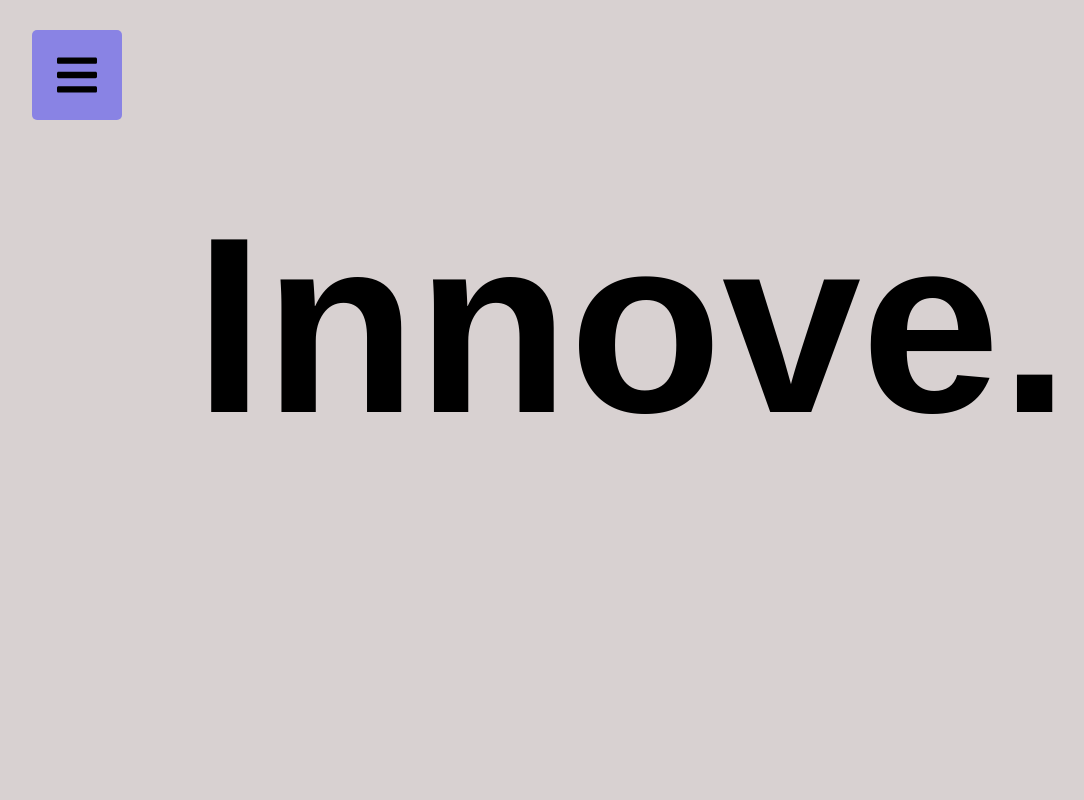
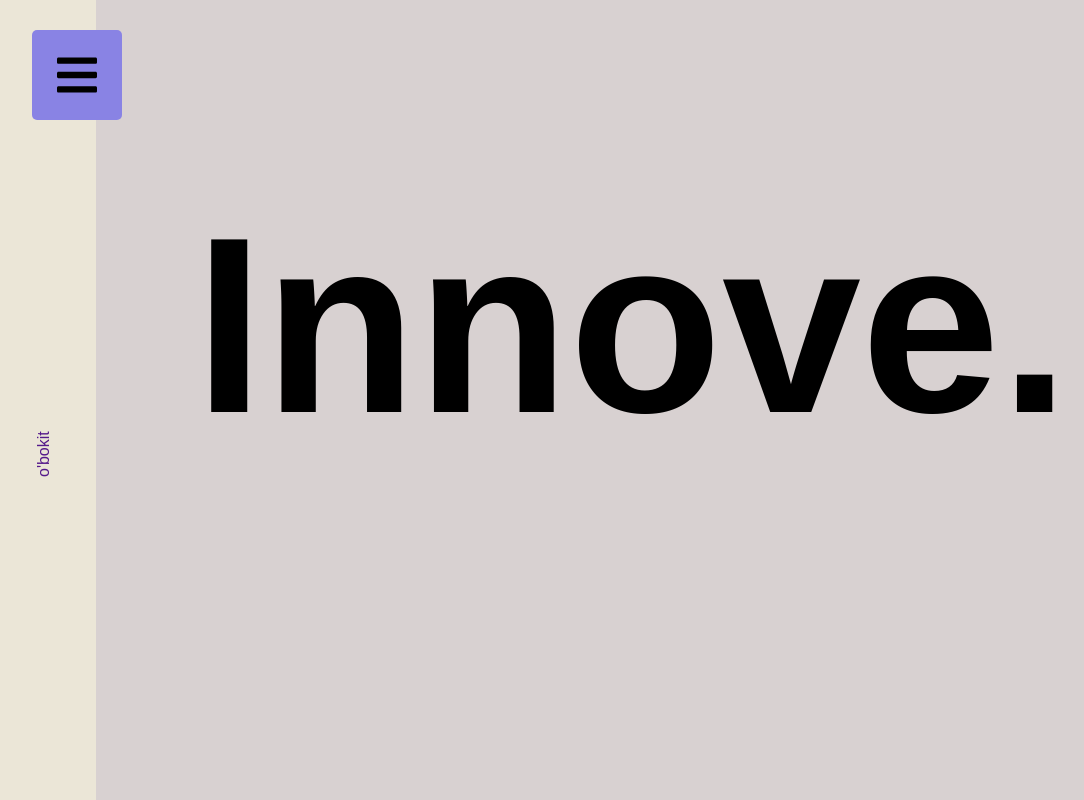
Before and after one commit to ValluetCP/nav, a PHP site: page /navbar_obokit/index.html in a window 1280 px wide. Shown: the whole page, without its empty margins (8-1092 px from the left). Run offline with PHP 8.4, Linux system fonts and the light colour scheme.

Commit message:
Suite test

```diff
--- a/navbar_obokit/app.js
+++ b/navbar_obokit/app.js
@@ -7,7 +7,7 @@ let i = 0;
 const TL = new TimelineMax({paused: true});
 
 TL
-.to(menu,1,{width:'25%'})
+.to(menu,1,{width:'35%'})
 .staggerTo(MenuListItem,0.3,{opacity: 1, x: 0}, 0.2, '-=0.75')
 
 btn.addEventListener('click', () => {
--- a/navbar_obokit/index.html
+++ b/navbar_obokit/index.html
@@ -11,14 +11,20 @@
 
     <h1>Innove.</h1>
 
-    <a href="#" class="btn">
-        <img src="menu.svg" alt="menu icone" class="menuIcon">
-    </a>
+
+    <nav>
+        <a href="#" class="btn">
+            <img src="menu.svg" alt="menu icone" class="menuIcon">
+        </a>
+
+        <p class="home"><a href="">o'bokit</a></p>
+
+    </nav>
 
     <div class="conteneurMenu">
 
         <ul class="listeMenu">
-            <a href="#">
+            <!-- <a href="#">
                 <li class="MenuListItem">
                     histoire
                     <span class="itemListe">
@@ -28,7 +34,7 @@
                         <span>histoire</span>
                     </span>
                 </li>
-            </a>
+            </a> -->
 
             <li class="MenuListItem">
                 <p class="itemListe">notre histoire</p>
--- a/navbar_obokit/style.css
+++ b/navbar_obokit/style.css
@@ -19,6 +19,27 @@ h1 {
     padding-bottom: 150px;
 }
 
+/* CODE NAVBAR */
+nav{
+    background-color: #EBE6D7;
+    width: 104px;
+    height: 100%;
+    position: fixed;
+    top: 0;
+    left: 0;
+    z-index: 999;
+
+}
+
+.home{
+    transform: rotate(-90deg) translateY(0px) translateX(-400px);
+}
+
+.home a{
+    text-decoration: none;
+}
+
+/* MENU BURGER */
 .btn {
     position: fixed;
     left: 40px;
@@ -38,6 +59,8 @@ h1 {
     width: 40px;
 }
 
+/* MENU LISTE */
+
 .conteneurMenu {
     background: linear-gradient(45deg, rgb(137,131,228), rgb(248,138,138));
     height: 100%;
@@ -45,6 +68,7 @@ h1 {
     position: fixed;
     top:0;
     left:0;
+    transform: translateX(104px);
 }
 
 .listeMenu {
```
